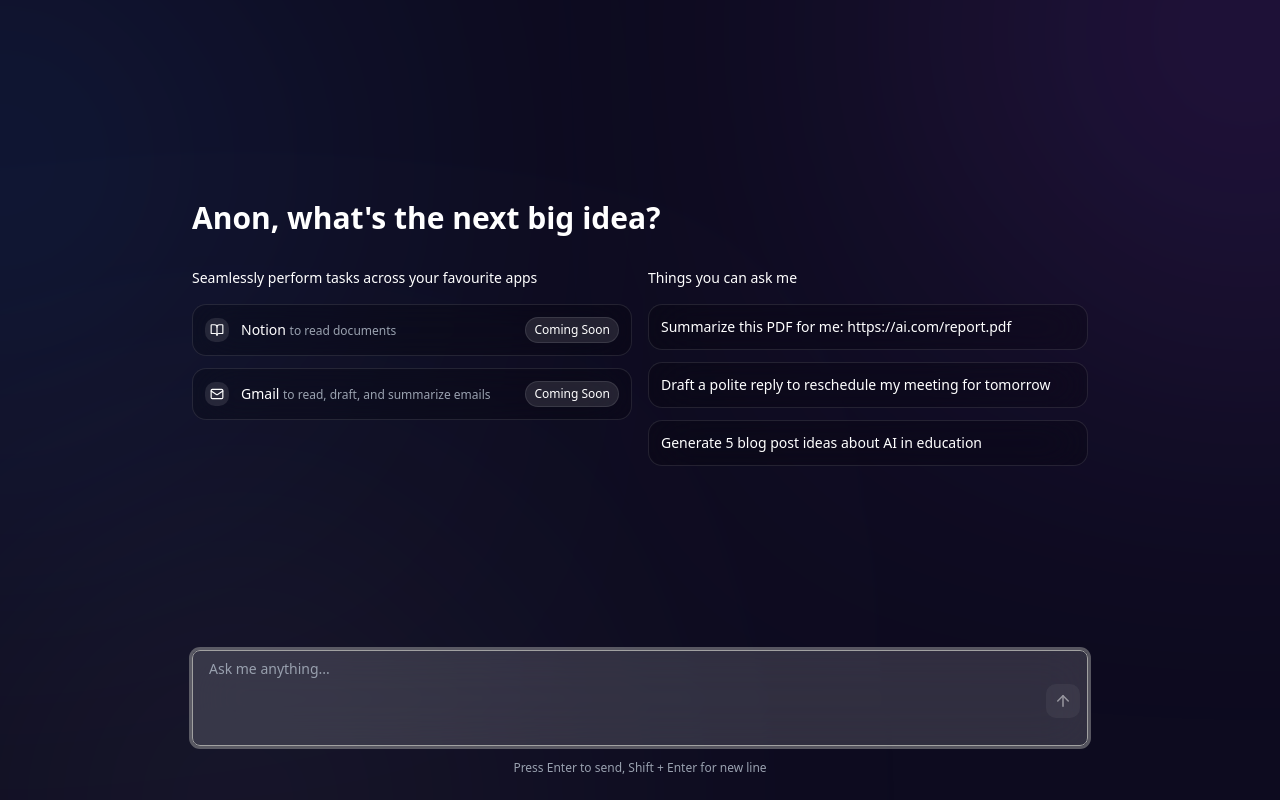
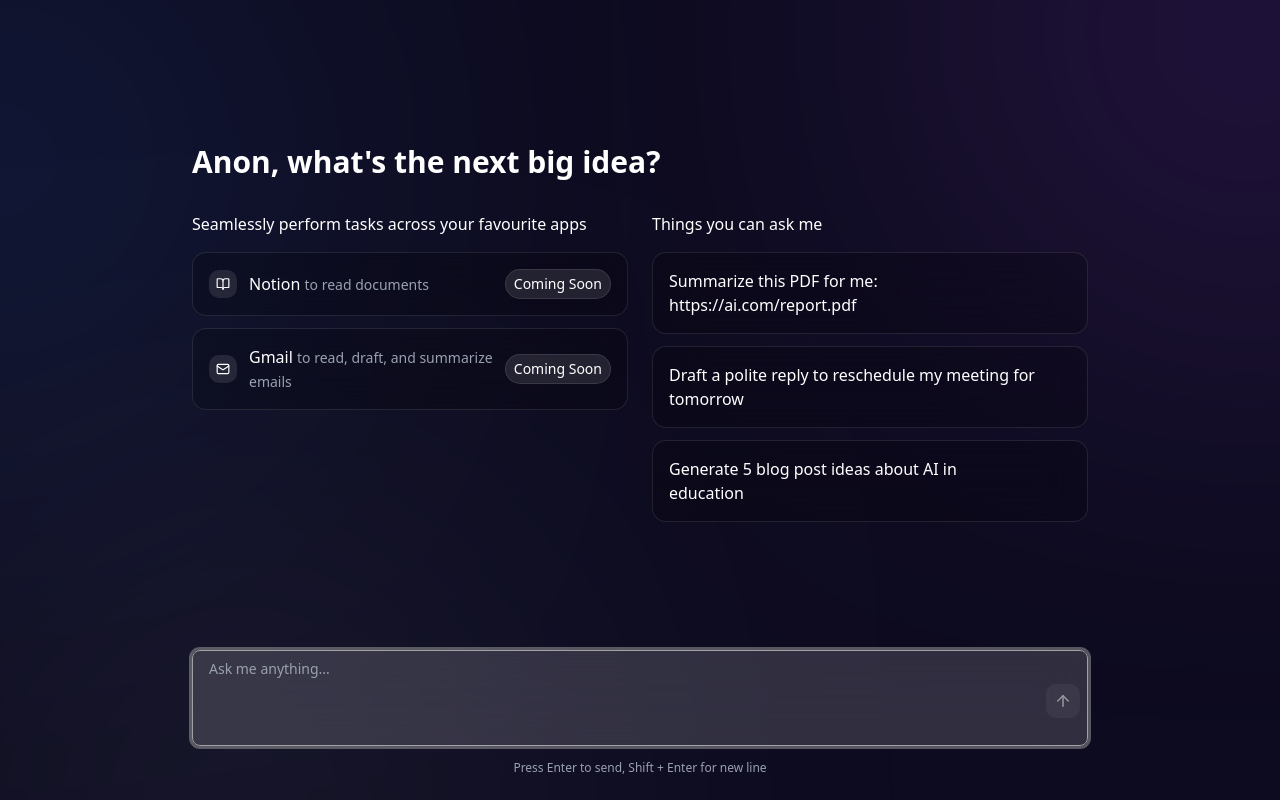
Before and after one commit to deevee47/citecat-assignment, a Next.js app: page / in a window 1280 px wide. Built offline with nearby package versions, Linux system fonts and the light colour scheme.

Commit message:
feat: mobile responsive

```diff
--- a/src/app/chat/[id]/layout.tsx
+++ b/src/app/chat/[id]/layout.tsx
@@ -1,23 +1,50 @@
-import React from "react";
+"use client";
+
+import React, { useState } from "react";
 import ChatSidebar from "@/components/chat/ChatSidebar";
 import BackgroundGradient from "@/components/general/BackgroundGradient";
+import { Menu, X } from "lucide-react";
 
 interface ChatLayoutProps {
   children: React.ReactNode;
 }
 
 export default function ChatLayout({ children }: ChatLayoutProps) {
+  const [sidebarOpen, setSidebarOpen] = useState(false);
+
   return (
     <div className="min-h-screen flex relative">
       <BackgroundGradient />
 
+      {/* Mobile sidebar overlay */}
+      {sidebarOpen && (
+        <div
+          className="fixed inset-0 bg-black/50 z-40 lg:hidden"
+          onClick={() => setSidebarOpen(false)}
+        />
+      )}
+
       {/* Sidebar */}
-      <aside className="relative z-10">
-        <ChatSidebar />
+      <aside
+        className={`relative z-50 lg:z-10 transform transition-transform duration-300 ease-in-out lg:translate-x-0 ${
+          sidebarOpen ? "translate-x-0" : "-translate-x-full"
+        } lg:block fixed lg:relative h-full lg:h-auto w-80`}
+      >
+        <ChatSidebar onClose={() => setSidebarOpen(false)} />
       </aside>
 
       {/* Main Content */}
-      <main className="flex-1 relative z-10">{children}</main>
+      <main className="flex-1 relative z-10 w-full lg:w-auto">
+        {/* Mobile menu button */}
+        <button
+          onClick={() => setSidebarOpen(true)}
+          className="lg:hidden fixed top-4 left-4 z-30 p-2 bg-white/10 backdrop-blur-xl border border-white/20 text-white rounded-lg hover:bg-white/20 transition-all duration-300"
+        >
+          <Menu size={20} />
+        </button>
+
+        {children}
+      </main>
     </div>
   );
 }
--- a/src/app/layout.tsx
+++ b/src/app/layout.tsx
@@ -28,9 +28,9 @@ export default function RootLayout({
       <body
         className={`${geistSans.variable} ${geistMono.variable} antialiased`}
       >
-        <div className="min-h-screen relative">
+        <div className="min-h-screen relative overflow-x-hidden">
           <BackgroundGradient />
-          <div className="relative z-10">{children}</div>
+          <div className="relative z-10 w-full">{children}</div>
         </div>
       </body>
     </html>
--- a/src/app/page.tsx
+++ b/src/app/page.tsx
@@ -24,7 +24,7 @@ export default function ChatPage() {
   };
 
   return (
-    <div className="min-h-screen flex flex-col justify-between p-4 pb-6">
+    <div className="min-h-screen flex flex-col justify-between p-4 pb-6 px-4 sm:px-6 lg:px-8">
       <ChatFallback />
 
       <motion.div
@@ -44,28 +44,28 @@ export default function ChatPage() {
                 }
               }}
               placeholder="Ask me anything..."
-              className="w-full text-sm h-24 pl-4 pr-24 bg-white/10 backdrop-blur-xl border-white/20 text-white placeholder:text-gray-400 focus:bg-white/15 focus:border-white/30 transition-all duration-300 group-hover:border-white/30"
+              className="w-full text-sm h-24 sm:h-20 lg:h-24 pl-4 pr-16 sm:pr-24 bg-white/10 backdrop-blur-xl border-white/20 text-white placeholder:text-gray-400 focus:bg-white/15 focus:border-white/30 transition-all duration-300 group-hover:border-white/30 resize-none"
               disabled={isLoading}
               autoFocus
             />
           </div>
           <motion.button
             type="submit"
-            className="absolute right-2 top-1/2 transform -translate-y-1/2 p-2 text-white transition-all duration-300 rounded-lg bg-white/10 hover:bg-white/20 disabled:opacity-50 disabled:cursor-not-allowed disabled:hover:bg-white/10"
+            className="absolute right-2 top-1/2 transform -translate-y-1/2 p-2 sm:p-2 text-white transition-all duration-300 rounded-lg bg-white/10 hover:bg-white/20 disabled:opacity-50 disabled:cursor-not-allowed disabled:hover:bg-white/10"
             disabled={isLoading || !input.trim()}
           >
             <ArrowUp
-              size={18}
-              className="transition-transform duration-300 group-hover:translate-y-[-2px]"
+              size={16}
+              className="sm:w-[18px] sm:h-[18px] transition-transform duration-300 group-hover:translate-y-[-2px]"
             />
           </motion.button>
           {isLoading && (
-            <div className="absolute right-14 top-1/2 transform -translate-y-1/2">
-              <div className="w-5 h-5 border-2 border-white/20 border-t-white rounded-full animate-spin" />
+            <div className="absolute right-12 sm:right-14 top-1/2 transform -translate-y-1/2">
+              <div className="w-4 h-4 sm:w-5 sm:h-5 border-2 border-white/20 border-t-white rounded-full animate-spin" />
             </div>
           )}
         </form>
-        <p className="text-xs text-gray-400 mt-2 text-center">
+        <p className="text-xs sm:text-xs text-gray-400 mt-2 text-center px-2">
           Press Enter to send, Shift + Enter for new line
         </p>
       </motion.div>
--- a/src/components/main-chat/ChatFallback.tsx
+++ b/src/components/main-chat/ChatFallback.tsx
@@ -72,7 +72,7 @@ const ChatFallback = () => {
 
   return (
     <motion.div
-      className="flex-1 flex items-center justify-center"
+      className="flex-1 flex items-center justify-center px-4 sm:px-6 lg:px-8"
       initial={{ opacity: 0, y: 20 }}
       animate={{ opacity: 1, y: 0 }}
       exit={{ opacity: 0, y: -20 }}
@@ -81,16 +81,18 @@ const ChatFallback = () => {
       <div className="w-full max-w-4xl mx-auto">
         {/* Welcome Greeting */}
         <motion.div
-          className="mb-8"
+          className="mb-6 sm:mb-8 text-center sm:text-left"
           initial={{ opacity: 0 }}
           animate={{ opacity: 1 }}
           transition={{ duration: 0.8, delay: 0.3, ease: "easeOut" }}
         >
-          <h1 className="text-3xl font-bold text-white mb-2">{greeting}</h1>
+          <h1 className="text-2xl sm:text-3xl lg:text-3xl font-bold text-white mb-2">
+            {greeting}
+          </h1>
         </motion.div>
 
         {/* Task Suggestions */}
-        <div className="grid grid-cols-1 md:grid-cols-2 gap-4">
+        <div className="grid grid-cols-1 lg:grid-cols-2 gap-4 sm:gap-6">
           {/* Column 1: Seamlessly perform tasks */}
           <motion.div
             className="space-y-3"
@@ -98,14 +100,14 @@ const ChatFallback = () => {
             animate={{ opacity: 1, x: 0 }}
             transition={{ duration: 0.8, delay: 0.5, ease: "easeOut" }}
           >
-            <h3 className="text-white text-sm font-medium mb-4">
+            <h3 className="text-white text-sm sm:text-base font-medium mb-4">
               Seamlessly perform tasks across your favourite apps
             </h3>
 
             {appConnections.map((app, index) => (
               <motion.div
                 key={index}
-                className="bg-black/20 backdrop-blur-xl border border-white/10 rounded-xl p-3 hover:bg-black/30 transition-all duration-200 cursor-pointer group"
+                className="bg-black/20 backdrop-blur-xl border border-white/10 rounded-xl p-3 sm:p-4 hover:bg-black/30 transition-all duration-200 cursor-pointer group"
                 initial={{ opacity: 0, y: 10 }}
                 animate={{ opacity: 1, y: 0 }}
                 transition={{
@@ -116,20 +118,20 @@ const ChatFallback = () => {
               >
                 <div className="flex items-center justify-between">
                   <div className="flex items-center gap-3">
-                    <div className="w-6 h-6 bg-white/10 rounded-lg flex items-center justify-center">
+                    <div className="w-6 h-6 sm:w-7 sm:h-7 bg-white/10 rounded-lg flex items-center justify-center flex-shrink-0">
                       <span className="text-white">{app.icon}</span>
                     </div>
-                    <div>
-                      <div className="text-white text-sm font-medium">
+                    <div className="min-w-0 flex-1">
+                      <div className="text-white text-sm sm:text-base font-medium">
                         {app.name}{" "}
-                        <span className="text-gray-400 text-xs">
+                        <span className="text-gray-400 text-xs sm:text-sm block sm:inline">
                           {app.description}
                         </span>
                       </div>
                     </div>
                   </div>
                   {app.action && (
-                    <div className="bg-white/10 text-white text-xs px-2 py-1 rounded-full border border-white/10">
+                    <div className="bg-white/10 text-white text-xs sm:text-sm px-2 py-1 rounded-full border border-white/10 flex-shrink-0">
                       {app.action}
                     </div>
                   )}
@@ -145,14 +147,14 @@ const ChatFallback = () => {
             animate={{ opacity: 1, x: 0 }}
             transition={{ duration: 0.8, delay: 0.7, ease: "easeOut" }}
           >
-            <h3 className="text-white text-sm font-medium mb-4">
+            <h3 className="text-white text-sm sm:text-base font-medium mb-4">
               Things you can ask me
             </h3>
 
             {askMeSuggestions.map((task, index) => (
               <motion.div
                 key={index}
-                className="bg-black/20 backdrop-blur-xl border border-white/10 rounded-xl p-3 hover:bg-black/30 transition-all duration-200 cursor-pointer group"
+                className="bg-black/20 backdrop-blur-xl border border-white/10 rounded-xl p-3 sm:p-4 hover:bg-black/30 transition-all duration-200 cursor-pointer group"
                 onClick={() => submitChat(task)}
                 initial={{ opacity: 0, y: 10 }}
                 animate={{ opacity: 1, y: 0 }}
@@ -162,10 +164,12 @@ const ChatFallback = () => {
                   ease: "easeOut",
                 }}
               >
-                <div className="flex items-center justify-between">
-                  <div className="text-white text-sm">{task}</div>
-                  <div className="w-5 h-5 bg-white/10 rounded-full flex items-center justify-center opacity-0 group-hover:opacity-100 transition-all duration-200">
-                    <ArrowUp size={12} className="text-white" />
+                <div className="flex items-center justify-between gap-3">
+                  <div className="text-white text-sm sm:text-base flex-1 min-w-0">
+                    {task}
+                  </div>
+                  <div className="w-5 h-5 sm:w-6 sm:h-6 bg-white/10 rounded-full flex items-center justify-center opacity-100 sm:opacity-0 group-hover:opacity-100 transition-all duration-200 flex-shrink-0">
+                    <ArrowUp size={12} className="sm:w-3 sm:h-3 text-white" />
                   </div>
                 </div>
               </motion.div>
```
Also changed, not shown: src/app/chat/[id]/page.tsx (+14 -14 lines), src/components/chat/ChatSidebar.tsx (+30 -11 lines).
